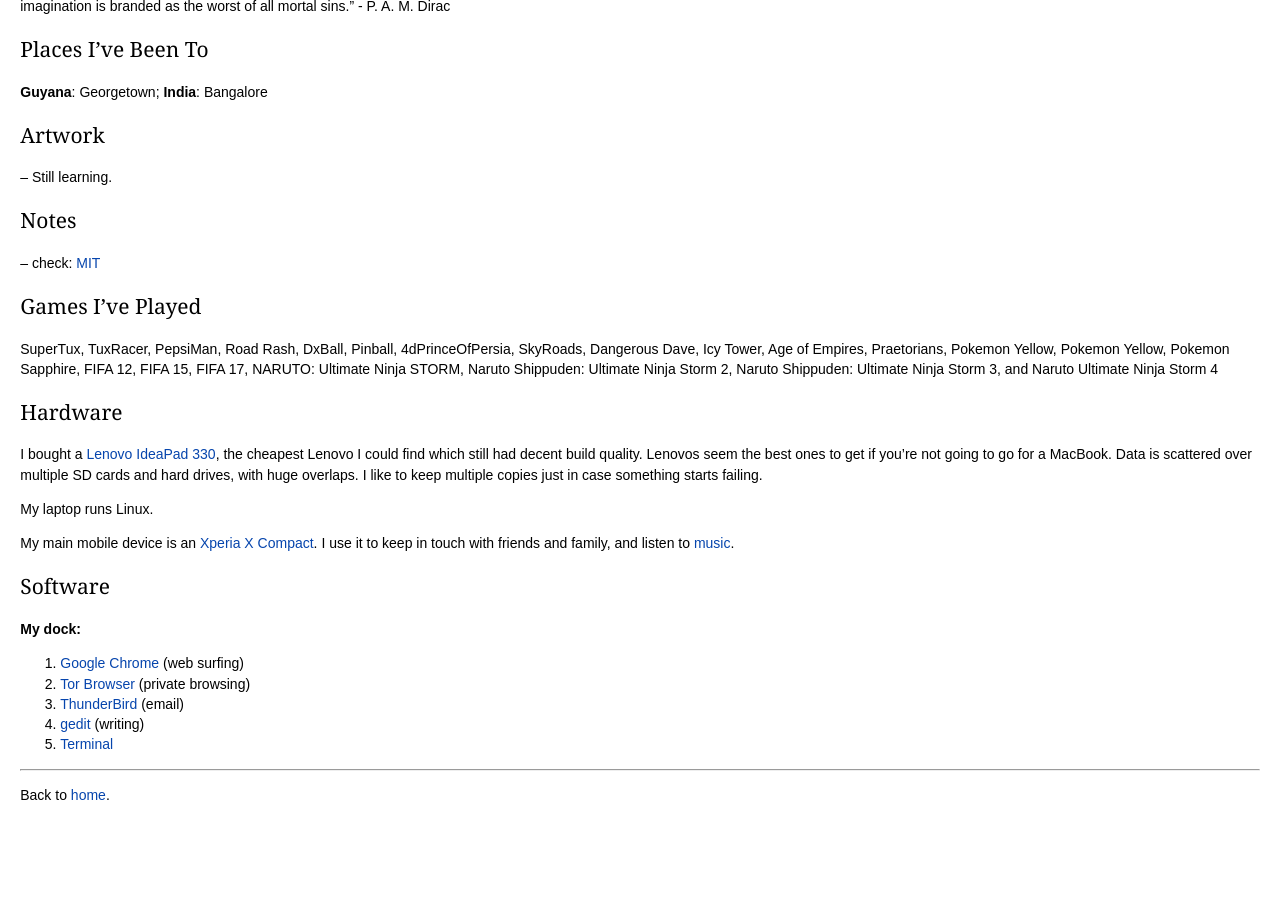
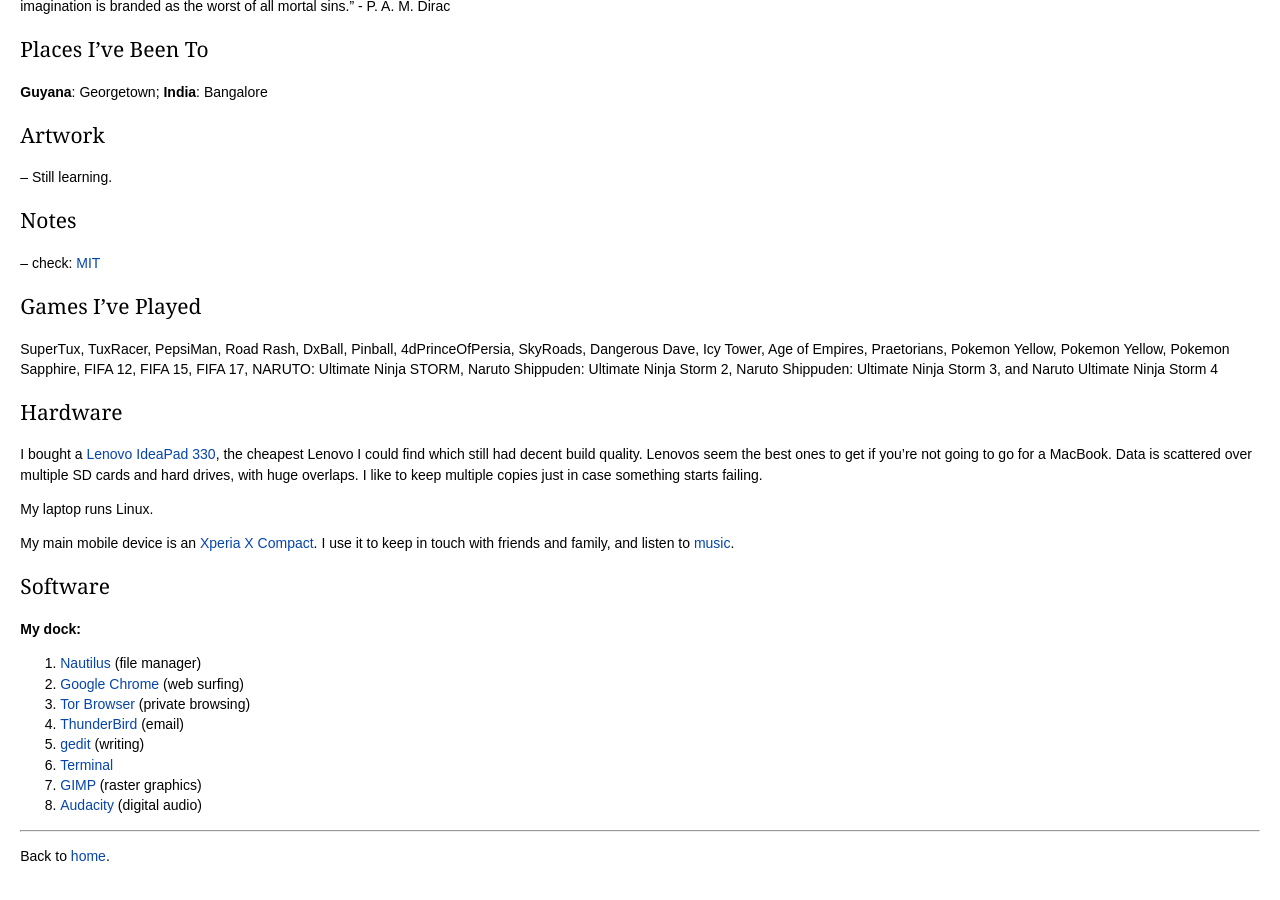
Before and after one commit to sonnyksimon/www.sonnyksimon.com, a Jekyll site: the page built from about.md, in a window 1280 px wide and 900 px high, scrolled down 1120 px. Built offline with Jekyll 4.4.1, drawn with Linux system fonts in a browser that asks for light colours; before the commit the page ends 1959 px from its top, so only the background shows below that.

Commit message:
ignore *.swp files and update my dock info

```diff
--- a/about.md
+++ b/about.md
@@ -85,11 +85,14 @@
 
 **My dock:**
 
-1. [Google Chrome](http://google.com/chrome) (web surfing)
-2. [Tor Browser](http://torproject.org/projects/torbrowser.html) (private browsing)
-3. [ThunderBird](http://thunderbird.net) (email)
-4. [gedit](http://wiki.gnome.org/Apps/Gedit) (writing)
-5. [Terminal](help.gnome.org/users/gnome-terminal/stable/)
+1. [Nautilus](http://wiki.gnome.org/Apps/Nautilus) (file manager)
+2. [Google Chrome](http://google.com/chrome) (web surfing)
+3. [Tor Browser](http://torproject.org/projects/torbrowser.html) (private browsing)
+4. [ThunderBird](http://thunderbird.net) (email)
+5. [gedit](http://wiki.gnome.org/Apps/Gedit) (writing)
+6. [Terminal](http://help.gnome.org/users/gnome-terminal/stable/)
+7. [GIMP](http://www.gimp.org/) (raster graphics)
+8. [Audacity](http://audacityteam.org/) (digital audio)
 
 <hr/>
 
```
Also changed, not shown: 1 other file.
